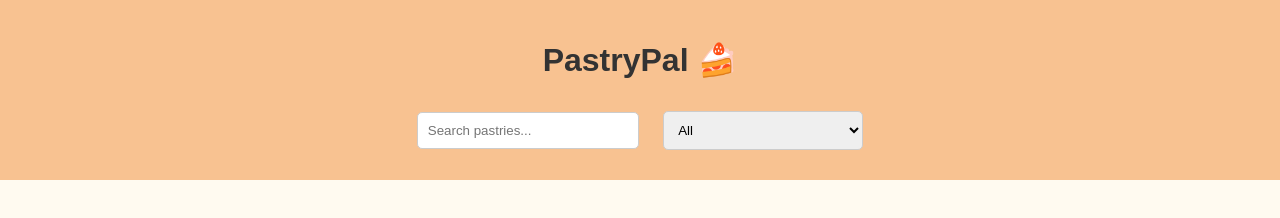
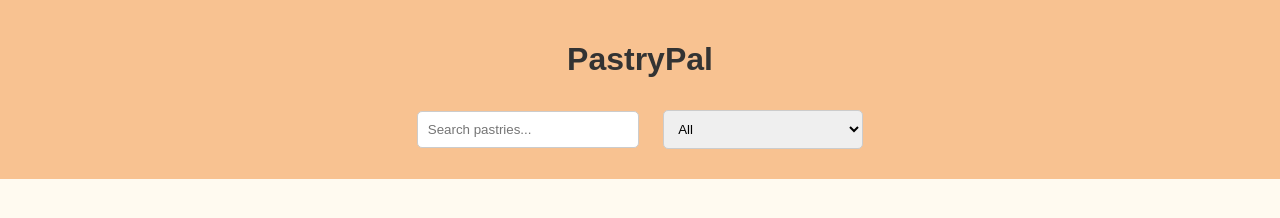
Before and after one commit to LabanMugutu/Pastry-app, a plain HTML site: page index.html in a window 1280 px wide. Drawn offline with Linux system fonts and the light colour scheme; no server answers.

Commit message:
Edits html header

```diff
--- a/index.html
+++ b/index.html
@@ -8,7 +8,7 @@
 </head>
 <body>
   <header>
-    <h1>PastryPal 🍰</h1>
+    <h1>PastryPal </h1>
     <!-- Search input -->
     <input type="text" id="search" placeholder="Search pastries..." />
 
```
